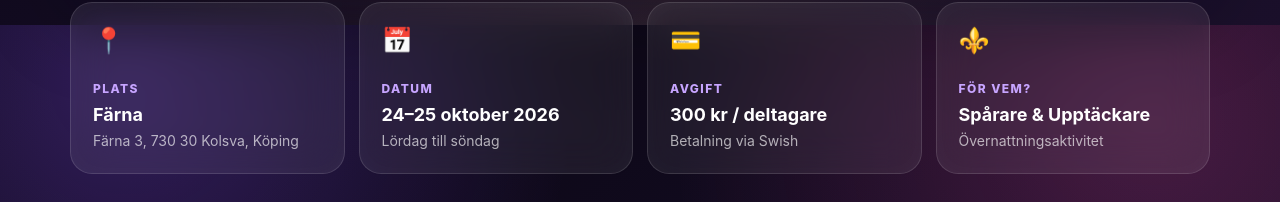
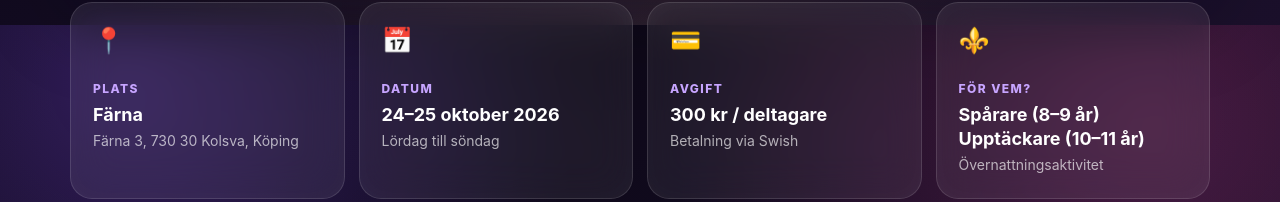
Before and after one commit to steliyoscout/selyssnaagera2026, a plain HTML site: page index.html in a window 1280 px wide. Shown: the part 775-977 px from the top of the page. Drawn offline with Linux system fonts and the light colour scheme.

Commit message:
Add age ranges to scout sections

```diff
--- a/index.html
+++ b/index.html
@@ -298,7 +298,7 @@
         <article class="fact"><div class="icon">📍</div><div class="label">Plats</div><strong>Färna</strong><span>Färna 3, 730 30 Kolsva, Köping</span></article>
         <article class="fact"><div class="icon">📅</div><div class="label">Datum</div><strong>24–25 oktober 2026</strong><span>Lördag till söndag</span></article>
         <article class="fact"><div class="icon">💳</div><div class="label">Avgift</div><strong>300 kr / deltagare</strong><span>Betalning via Swish</span></article>
-        <article class="fact"><div class="icon">⚜️</div><div class="label">För vem?</div><strong>Spårare & Upptäckare</strong><span>Övernattningsaktivitet</span></article>
+        <article class="fact"><div class="icon">⚜️</div><div class="label">För vem?</div><strong>Spårare (8–9 år)<br>Upptäckare (10–11 år)</strong><span>Övernattningsaktivitet</span></article>
       </section>
 
       <section id="tider">
@@ -326,7 +326,7 @@
           <form id="registrationForm" class="registration-form">
             <div class="form-grid">
               <div class="field"><label for="fullName">Deltagarens namn och efternamn <span class="required">*</span></label><input id="fullName" name="fullName" type="text" required placeholder="Förnamn Efternamn"></div>
-              <div class="field"><label for="section">Avdelning <span class="required">*</span></label><select id="section" name="section" required><option value="">Välj avdelning</option><option value="Spårare">Spårare</option><option value="Upptäckare">Upptäckare</option></select></div>
+              <div class="field"><label for="section">Avdelning <span class="required">*</span></label><select id="section" name="section" required><option value="">Välj avdelning</option><option value="Spårare">Spårare (8–9 år)</option><option value="Upptäckare">Upptäckare (10–11 år)</option></select></div>
 
               <div class="field"><label for="guardianName">Vårdnadshavares namn <span class="required">*</span></label><input id="guardianName" name="guardianName" type="text" required placeholder="Förnamn Efternamn"></div>
               <div class="field"><label for="guardianPhone">Vårdnadshavares mobilnummer <span class="required">*</span></label><input id="guardianPhone" name="guardianPhone" type="tel" required placeholder="07X XXX XX XX"></div>
```
